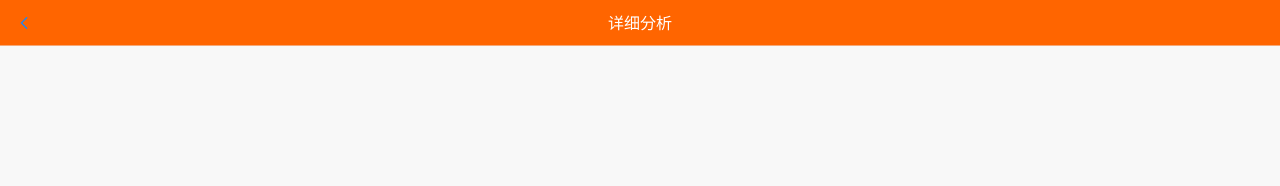
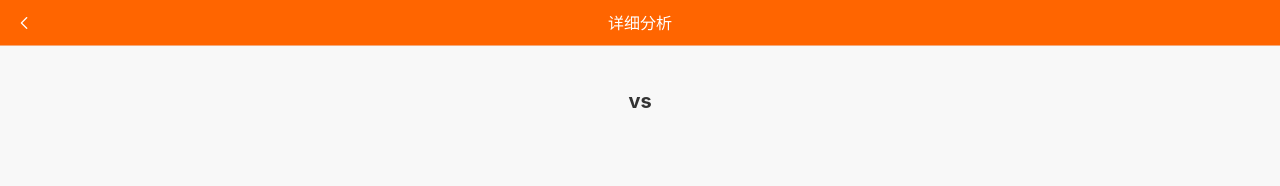
Before and after one commit to czl0325/football_frontend, a Vue app: page /detail in a window 1280 px wide. Shown: the top 186 px of the page. Built offline with nearby package versions, Linux system fonts and the light colour scheme.

Commit message:
修改bug

```diff
--- a/src/http/EAxios.ts
+++ b/src/http/EAxios.ts
@@ -41,14 +41,10 @@ export class EAxios {
       err => {
         const { response } = err
         if (response) {
-          if (response.status === 403) {
-            router.push("/login")
-          } else {
-            showToast({
-              message: `错误：${response.status}`,
-              position: 'bottom',
-            })
-          }
+          showToast({
+            message: `错误：${response.status}`,
+            position: 'bottom',
+          })
           return Promise.reject(err)
         } else {
           showToast({
--- a/src/http/api/football.ts
+++ b/src/http/api/football.ts
@@ -8,3 +8,7 @@ export const getMatchList = () => {
 export const getMatchInfo = (fid: string) => {
   return http1.get<IMatchInfo>(`/analysis/info`, { fid })
 }
+
+export const analysisMatch = (match: IMatchInfo) => {
+  return http1.post("/analysis/all", match)
+}
--- a/src/pages/detail/index.vue
+++ b/src/pages/detail/index.vue
@@ -1,27 +1,82 @@
 <template>
   <div class="app-container">
-    <van-nav-bar title="详细分析" fixed placeholder left-arrow/>
+    <van-nav-bar title="详细分析" fixed placeholder left-arrow clickable @click-left="onBack"/>
+    <span class="match-time">{{ match.match_time }}</span>
+    <div class="top-view">
+      <div class="team-item">
+        <span>{{ match.home_team }}</span>
+        <span class="rank" v-if="match.home_team_rank">排名{{ match.home_team_rank }}，积分{{ match.home_score }}</span>
+      </div>
+      <div class="score">{{ match.field_score ?? "vs" }}</div>
+      <div class="team-item">
+        <span>{{ match.visit_team }}</span>
+        <span class="rank" v-if="match.visit_team_rank">排名{{ match.visit_team_rank }}，积分{{ match.visit_score }}</span>
+      </div>
+    </div>
   </div>
 </template>
 
 <script lang="ts" setup>
 import { ref } from "vue"
-import { useRoute } from "vue-router"
-import { getMatchInfo } from "@/http/api/football.ts"
+import { useRoute, useRouter } from "vue-router"
+import { analysisMatch, getMatchInfo } from "@/http/api/football.ts"
 import { IMatchInfo } from "@/models/match.ts"
+import { closeToast, showLoadingToast } from "vant"
 
 defineOptions({
   name: "MatchDetail"
 })
 const route = useRoute()
+const router = useRouter()
 const match = ref<IMatchInfo>({})
+const onBack = () => {
+  router.back()
+}
 if (route.query.fid) {
-  getMatchInfo(route.query.fid as string).then(res => {
-    match.value = res
+  showLoadingToast("加载基础数据...")
+  getMatchInfo(route.query.fid as string).then(res1 => {
+    match.value = res1
+    showLoadingToast("比赛分析中...")
+    analysisMatch(res1).then(res2 => {
+      console.log(res2)
+    })
+  }).finally(() => {
+    closeToast()
   })
 }
 </script>
 
-<style lang="scss" scoped>
-
+<style lang="less" scoped>
+.match-time {
+  margin: 10px auto;
+  color: red;
+}
+.top-view {
+  display: flex;
+  flex-direction: row;
+  align-items: center;
+  padding: 20px;
+  width: 100%;
+  .score {
+    font-weight: bold;
+    font-size: 20px;
+    margin: 0 20px;
+  }
+  .team-item {
+    display: flex;
+    flex-direction: column;
+    justify-content: center;
+    align-items: center;
+    flex: 1;
+    color: #1890ff;
+    font-size: 16px;
+    font-weight: bold;
+    .rank {
+      color: orchid;
+      font-size: 12px;
+      font-weight: normal;
+      margin-top: 5px;
+    }
+  }
+}
 </style>
--- a/src/pages/home/index.vue
+++ b/src/pages/home/index.vue
@@ -32,5 +32,6 @@ onRefreshList()
 <style lang="less" scoped>
 .list-container {
   flex: 1;
+  width: 100%;
 }
 </style>
--- a/src/router/index.ts
+++ b/src/router/index.ts
@@ -45,9 +45,9 @@ router.beforeEach(async (to, from, next)   => {
     })
     const store = useCacheViewsStore()
     if (tp.length >= fp.length) {
-      store.addCachedView(from.name)
+      store.addCachedView(from.name.toString())
     } else {
-      store.removeCachedView(from.name)
+      store.removeCachedView(from.name.toString())
     }
   }
   next()
--- a/src/style.css
+++ b/src/style.css
@@ -16,10 +16,12 @@
 
   --van-background-2: #ff6500;
   --van-nav-bar-title-text-color: white;
+  --van-nav-bar-icon-color: white;
 }
 
 .app-container {
   width: 100%;
   display: flex;
   flex-direction: column;
+  align-items: center;
 }
```
